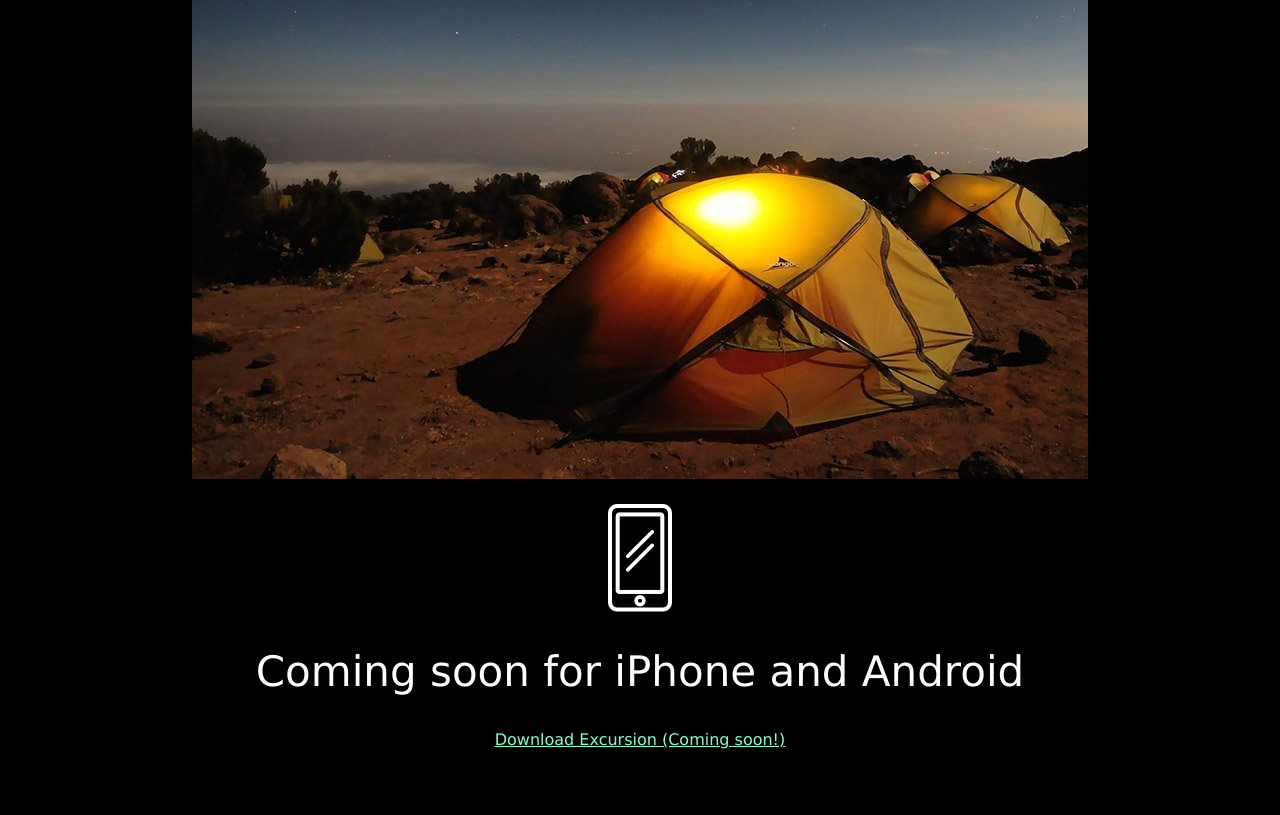
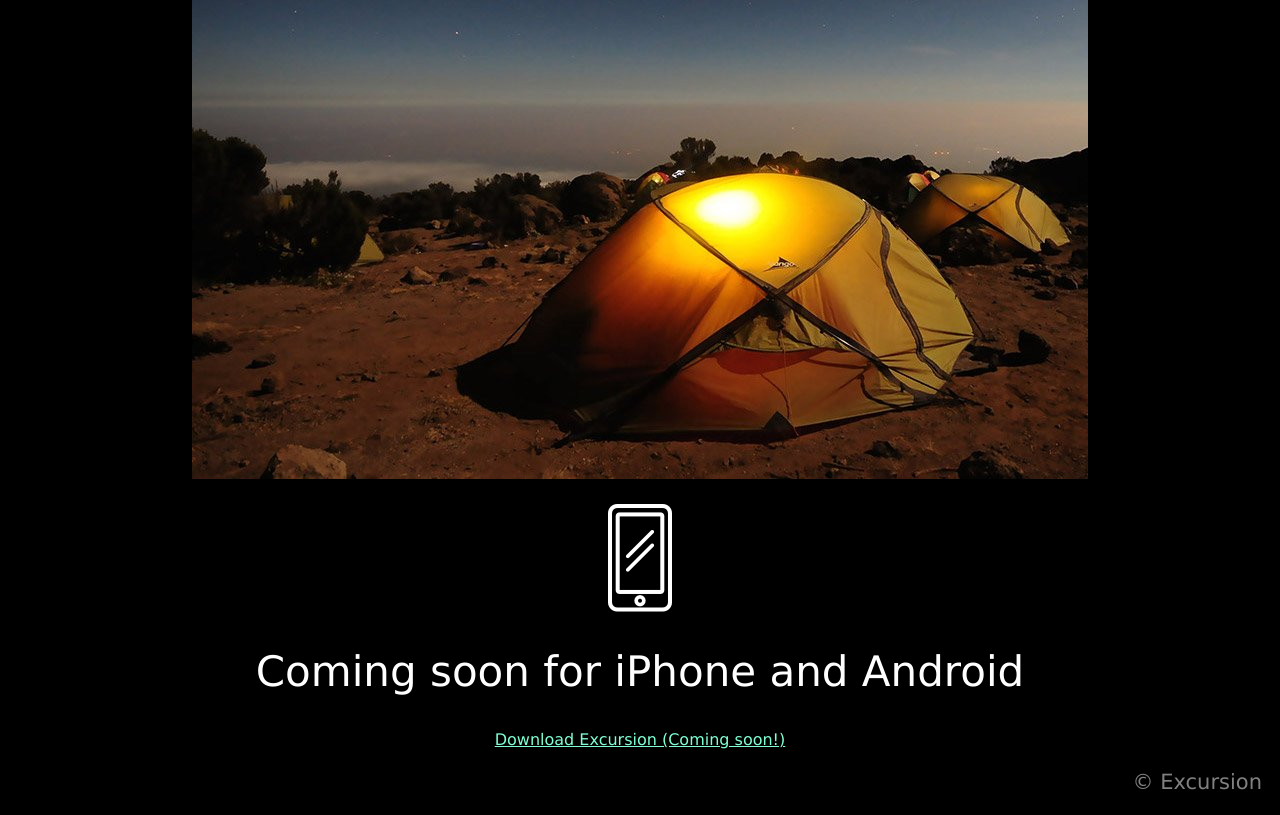
Before and after one commit to Snoozles/excursion, a plain HTML site: page index.html in a window 1280 px wide. Shown: the part 550-1365 px from the top of the page. Before the commit the page ends 1307 px from the top, so only its background shows below. Drawn offline with Linux system fonts and the light colour scheme.

Commit message:
add footer

```diff
--- a/index.html
+++ b/index.html
@@ -26,5 +26,8 @@
                 <a href="#">Download Excursion (Coming soon!)</a>
             </section>
         </main>
+        <footer>
+            <p>&copy; Excursion</p>
+        </footer>
     </body>
 </html>
--- a/resources/css/style.css
+++ b/resources/css/style.css
@@ -39,3 +39,7 @@ header {
 }
 
 /*footer*/
+footer {
+    text-align: right;
+    padding-right: 10px;
+}
```
